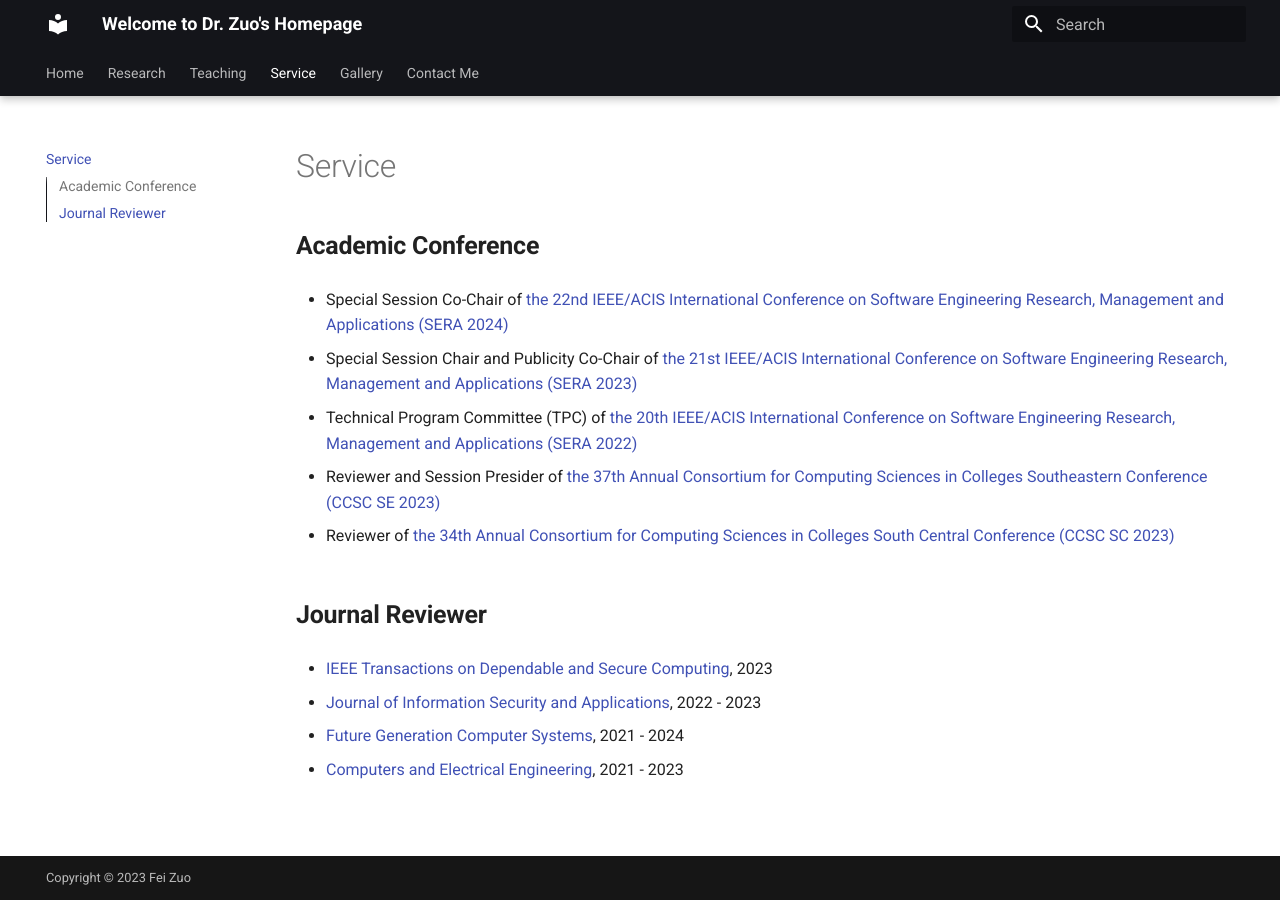
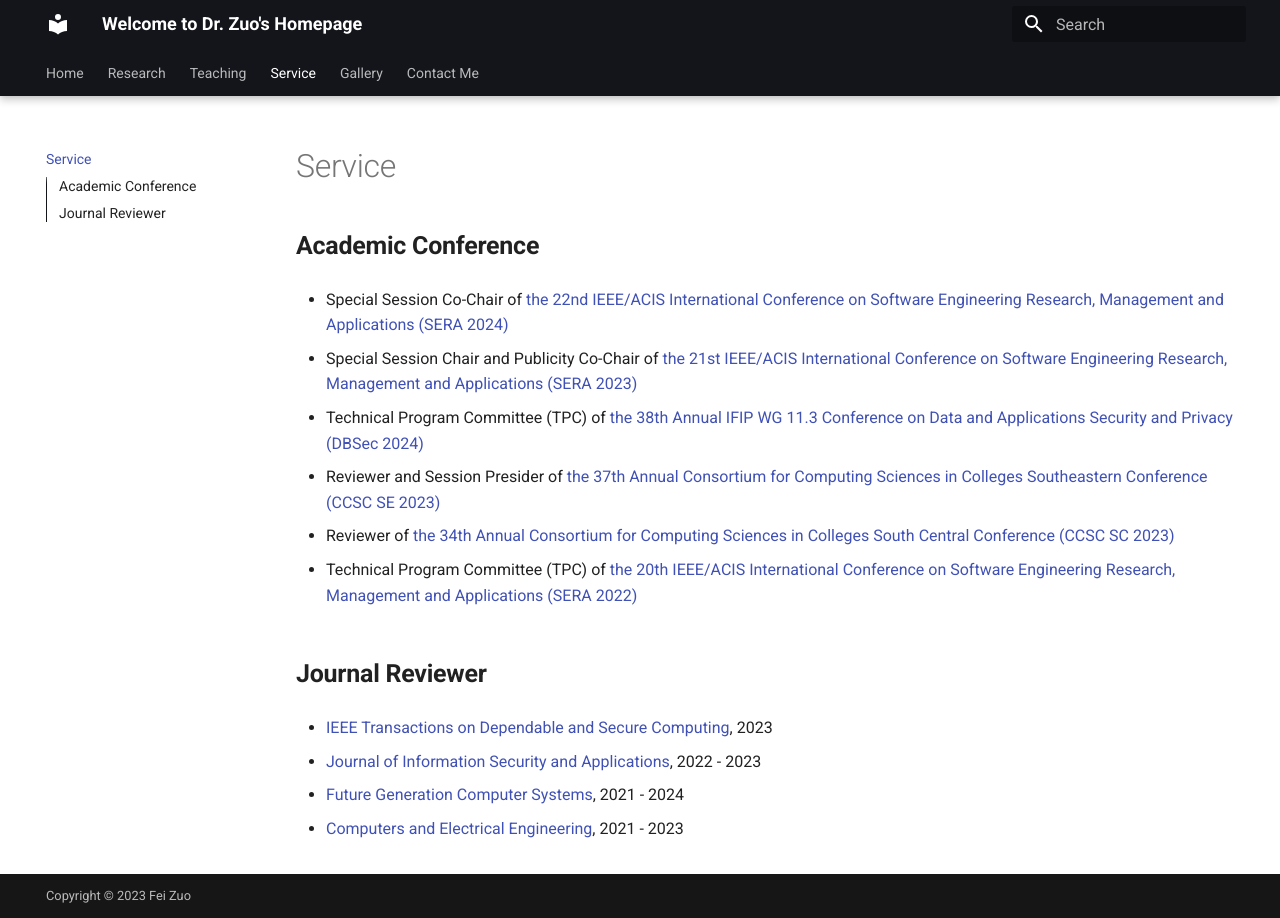
Before and after one commit to fzuo/homepage, an MkDocs documentation site: the page built from docs/service.md, in a window 1280 px wide. Built offline with MkDocs 1.6.1 and Material for MkDocs 9.7.7, drawn with Linux system fonts in a browser that asks for light colours.

Commit message:
Updating files

```diff
--- a/docs/service.md
+++ b/docs/service.md
@@ -6,11 +6,13 @@
 
 - Special Session Chair and Publicity Co-Chair of <a href="http://acisinternational.org/conferences/sera-2023/">the 21st IEEE/ACIS International Conference on Software Engineering Research, Management and Applications (SERA 2023)</a>
 
-- Technical Program Committee (TPC) of <a href="http://acisinternational.org/conferences/sera-2022/">the 20th IEEE/ACIS International Conference on Software Engineering Research, Management and Applications (SERA 2022)</a>
+- Technical Program Committee (TPC) of <a href="https://www.dbsec2024.unimol.it/">the 38th Annual IFIP WG 11.3 Conference on Data and Applications Security and Privacy (DBSec 2024)</a>
 
 - Reviewer and Session Presider of <a href="http://www.ccscse.org/conference.php?year=37th">the 37th Annual Consortium for Computing Sciences in Colleges Southeastern Conference (CCSC SE 2023)</a>
 
 - Reviewer of <a href="https://www.ccsc.org/southcentral/">the 34th Annual Consortium for Computing Sciences in Colleges South Central Conference (CCSC SC 2023)</a>
+
+- Technical Program Committee (TPC) of <a href="http://acisinternational.org/conferences/sera-2022/">the 20th IEEE/ACIS International Conference on Software Engineering Research, Management and Applications (SERA 2022)</a>
 
 ##  <b> Journal Reviewer </b>
 
```
